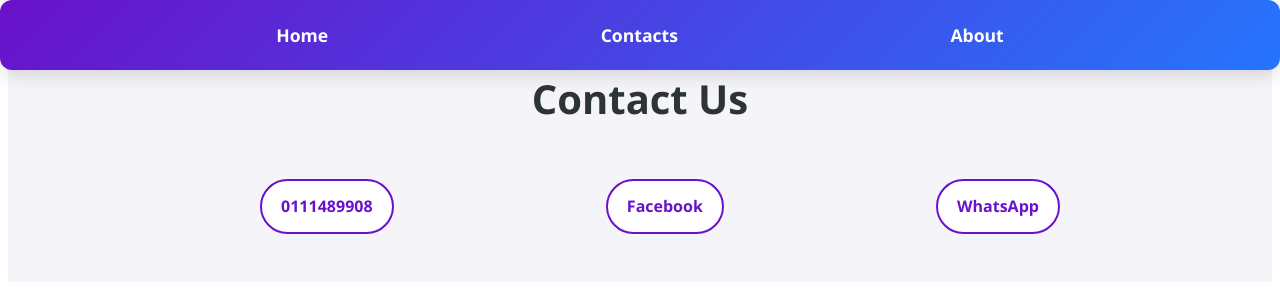
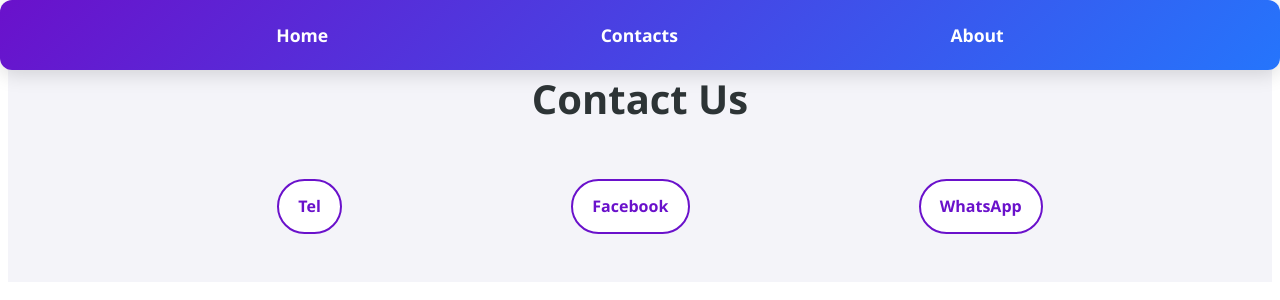
Before and after one commit to bennkiche/test, a React (Vite) app: page /contacts in a window 1280 px wide. Shown: the top 300 px of the page. Built offline with nearby package versions, Linux system fonts and the light colour scheme.

Commit message:
update  src/components/Contacts.jsx

```diff
--- a/src/components/Contacts.jsx
+++ b/src/components/Contacts.jsx
@@ -5,7 +5,7 @@
         <>
             <h1>Contact Us</h1>
             <ul className="contacts">
-                <a href="tel:0111489908">0111489908</a>
+                <a href="tel:0111489908">Tel</a>
                 <a
                     href="https://www.facebook.com/profile.php?id=100080886662937"
                     target="_blank"
```
